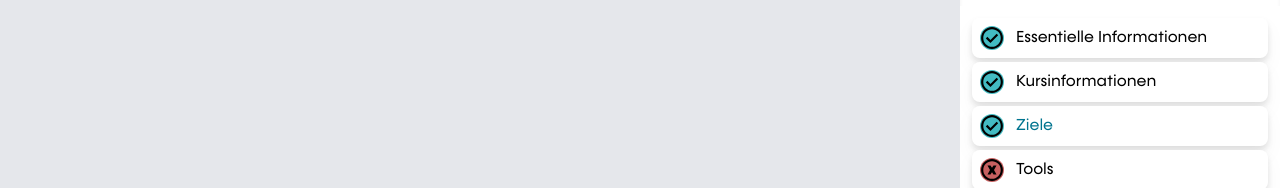
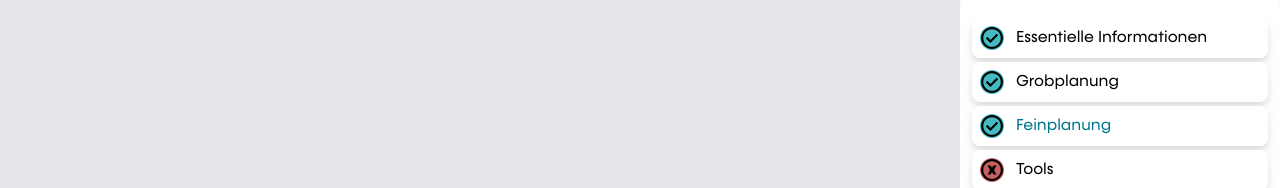
Before and after one commit to KMI-KPZ/ve-collab, a Next.js app in the folder frontend-vecollab/: page /startingWizard/generalInformation/goals in a window 1280 px wide. Shown: the part 242-430 px from the top of the page. Built offline with nearby package versions, Linux system fonts and the light colour scheme; no server answers.

Commit message:
rename steps of side menu

```diff
--- a/frontend-vecollab/src/components/StartingWizard/SideProgressBarSection.tsx
+++ b/frontend-vecollab/src/components/StartingWizard/SideProgressBarSection.tsx
@@ -14,12 +14,12 @@ export const sideMenuSteps: SideMenuStep[] = [
         state: ProgressState.completed,
     },
     {
-        text: 'Kursinformationen',
+        text: 'Grobplanung',
         link: '/startingWizard/generalInformation/courseInformation',
         state: ProgressState.completed,
     },
     {
-        text: 'Ziele',
+        text: 'Feinplanung',
         link: '/startingWizard/generalInformation/goals',
         state: ProgressState.completed,
     },
```
